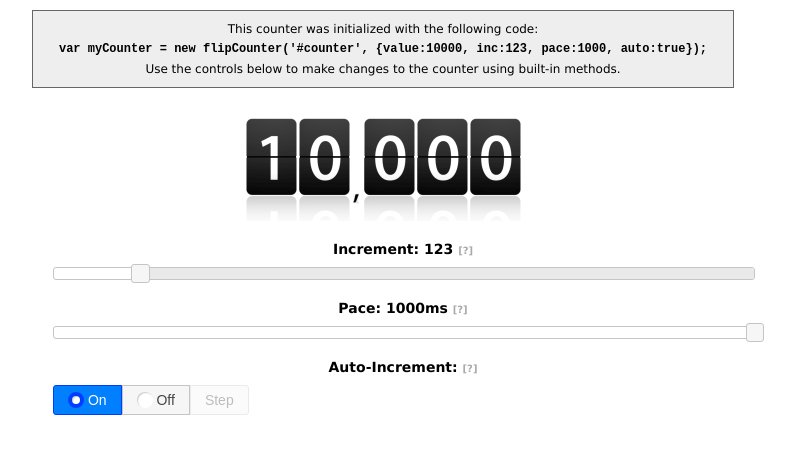
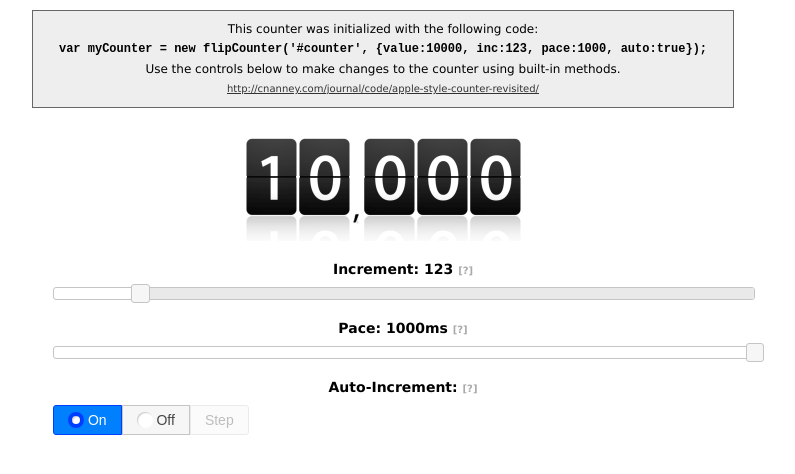
Before and after one commit to defunctzombie/flip-counter, a plain HTML site: page index.html in a window 1280 px wide. Shown: the whole page, without its empty margins (257-1052 px from the left). Drawn offline with nearby package versions, Linux system fonts and the light colour scheme.

Commit message:
Added link to post.

```diff
--- a/css/demo.css
+++ b/css/demo.css
@@ -18,6 +18,7 @@ p{line-height:16px;margin:0}
 .demo_widget{width:700px;margin-top:10px}
 #math, #set{display:none}
 a.expand:link, a.expand:visited, a.expand:active, a.expand.hover{text-decoration:none;font-size:10px;color:#aaa}
+a.back:link, a.back:visited, a.back:active, a.back.hover{text-decoration:underline;font-size:10px;color:#333;display:block;margin-top:4px}
 .explain{width:680px;margin:10px auto 0;padding:10px;font-weight:normal;font-size:12px;background:#eee;border:1px solid #666;text-align:center}
 .toggle{display:none}
 code{font-weight:bold;margin:5px 0;display:block}
--- a/index.html
+++ b/index.html
@@ -31,6 +31,7 @@
 		<p>This counter was initialized with the following code:</p>
 		<code>var myCounter = new flipCounter('#counter', {value:10000, inc:123, pace:1000, auto:true});</code>
 		<p>Use the controls below to make changes to the counter using built-in methods.</p>
+		<p><a class="back" href="http://cnanney.com/journal/code/apple-style-counter-revisited/">http://cnanney.com/journal/code/apple-style-counter-revisited/</a></p>
 	</div>
 
 	<div id="wrapper"><div id="counter"></div></div>
```
